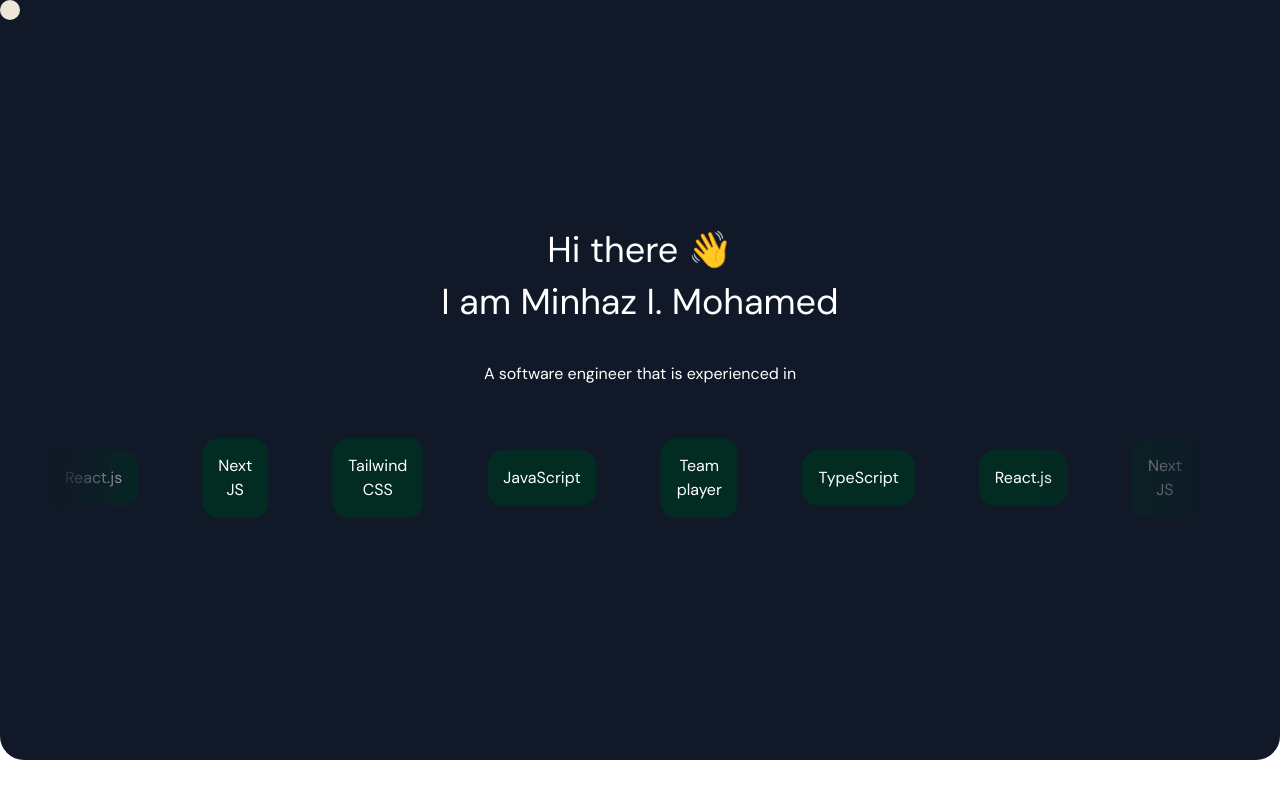
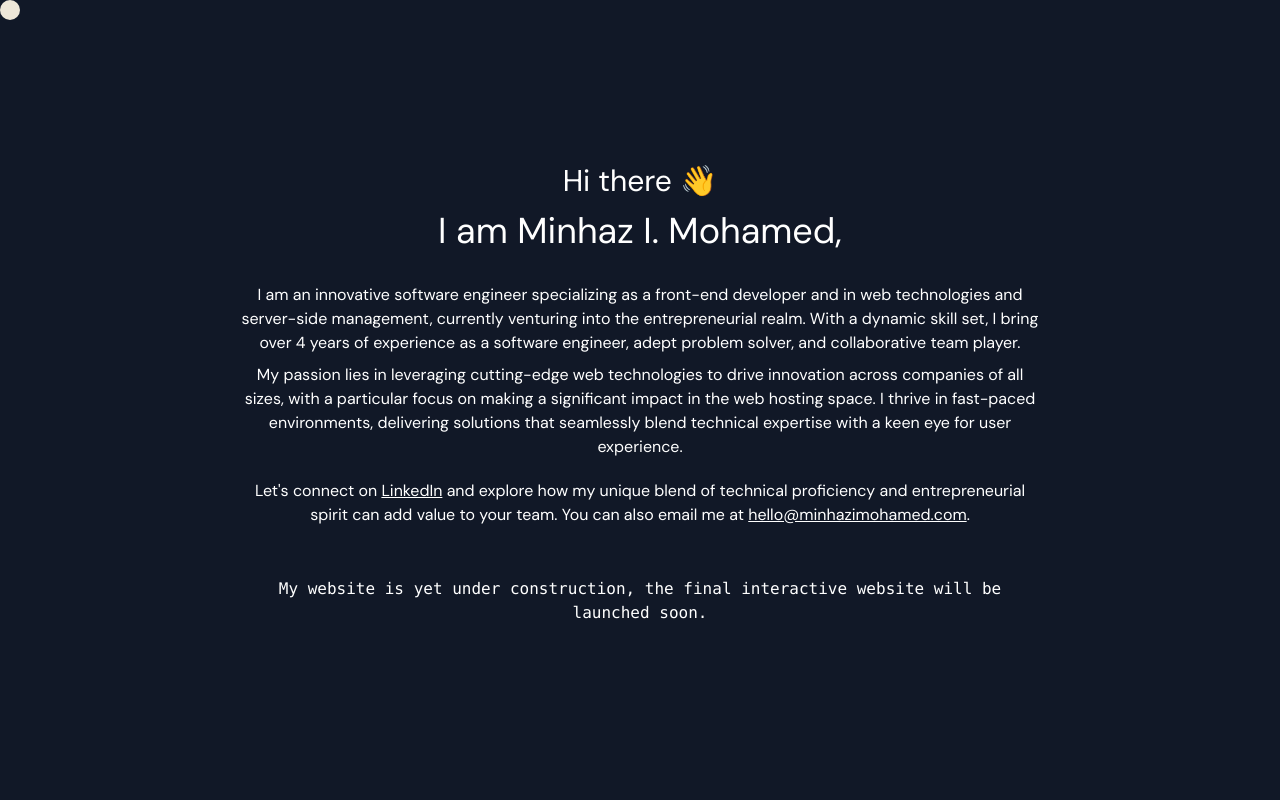
Before and after one commit to MinhazI/minhaz-portfolio-website, a Next.js app: page / in a window 1280 px wide. Shown: the top 800 px of the page. Built offline with nearby package versions, Linux system fonts and the light colour scheme.

Commit message:
Updated the live version

```diff
--- a/app/components/Header.tsx
+++ b/app/components/Header.tsx
@@ -3,11 +3,55 @@
 
 function Header() {
   return (
-    <div className="grid grid-cols-1 min-h-[95vh] text-center align-middle bg-gray-900 rounded-b-3xl">
+    <div className="grid grid-cols-1 min-h-[100vh] text-justify md:text-center align-middle bg-gray-900 px-10 lg:px-0 py-20 lg:py-0">
       <div className="flex flex-col justify-center text-white text-center">
-        <p className="text-4xl text-center">Hi there 👋</p>
-        <p className="text-4xl pt-3">I am Minhaz I. Mohamed</p>
-        <div className="bottom-0">
+        <h2 className="text-3xl text-center">Hi there 👋</h2>
+        <h1 className="text-4xl pt-3 pb-3">I am Minhaz I. Mohamed,</h1>
+
+        <div className="md: max-w-[800px] m-auto my-0">
+          <p className="pt-5">
+            I am an innovative software engineer specializing as a front-end
+            developer and in web technologies and server-side management,
+            currently venturing into the entrepreneurial realm. With a dynamic
+            skill set, I bring over 4 years of experience as a software
+            engineer, adept problem solver, and collaborative team player.{" "}
+          </p>
+          <p className="pt-2">
+            My passion lies in leveraging cutting-edge web technologies to drive
+            innovation across companies of all sizes, with a particular focus on
+            making a significant impact in the web hosting space. I thrive in
+            fast-paced environments, delivering solutions that seamlessly blend
+            technical expertise with a keen eye for user experience.
+          </p>
+          <p className="pt-5">
+            Let&apos;s connect on{" "}
+            <a
+              href="https://linkedin.com/in/minhazirphan"
+              target="_blank"
+              className="underline"
+            >
+              LinkedIn
+            </a>{" "}
+            and explore how my unique blend of technical proficiency and
+            entrepreneurial spirit can add value to your team. You can also
+            email me at{" "}
+            <a
+              href="mailto:hello@minhazimohamed.com"
+              target="_blank"
+              className="underline"
+            >
+              hello@minhazimohamed.com
+            </a>
+            .
+          </p>
+          <p className="pt-[50px] pb-3">
+            <code>
+              My website is yet under construction, the final interactive
+              website will be launched soon.
+            </code>
+          </p>
+        </div>
+        {/* <div className="bottom-0">
           <HeaderTechStack
             items={[
               "TypeScript",
@@ -18,7 +62,7 @@
               "Team player",
             ]}
           />
-        </div>
+        </div> */}
       </div>
     </div>
   );
--- a/app/page.tsx
+++ b/app/page.tsx
@@ -9,8 +9,8 @@
     <>
       {/* <NavigationBar /> */}
       <Header />
-      <AboutSection />
-      <CompaniesWorkedAt />
+      {/* <AboutSection /> */}
+      {/* <CompaniesWorkedAt /> */}
     </>
   );
 }
```
